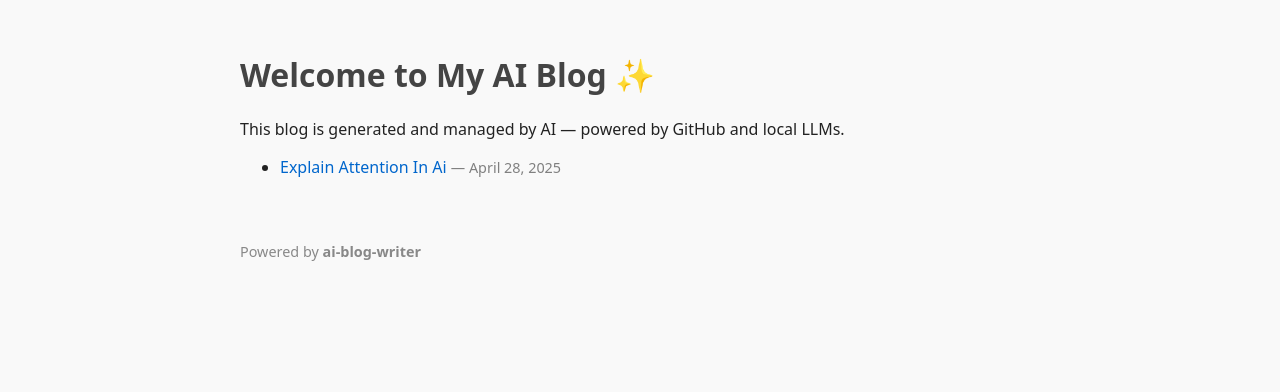
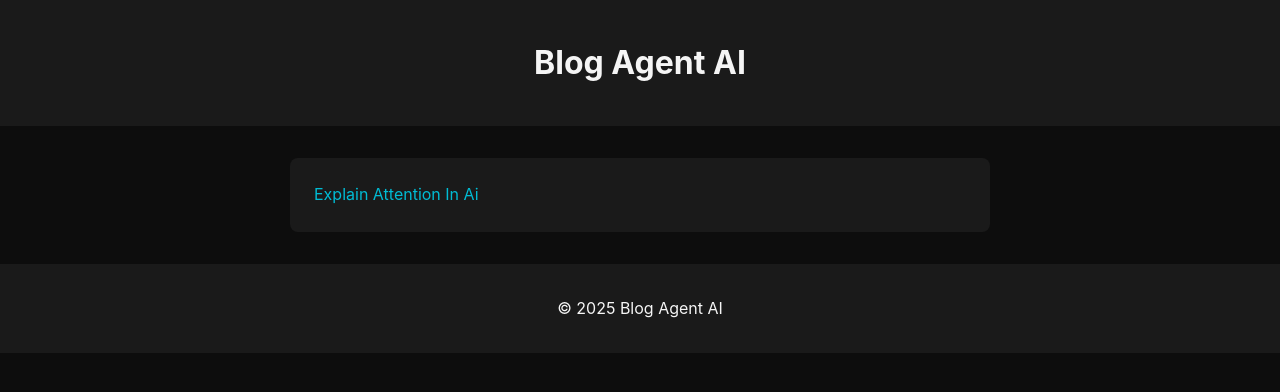
Before and after one commit to blackvirus18/ai-blog-writer-posts, a plain HTML site: page index.html in a window 1280 px wide. Drawn offline with Linux system fonts and the light colour scheme.

Commit message:
chore: updated theme to dark-list

```diff
--- a/index.html
+++ b/index.html
@@ -1,23 +1,25 @@
+<!-- dark list index -->
 <!DOCTYPE html>
 <html lang="en">
 <head>
-  <meta charset="UTF-8" />
-  <meta name="viewport" content="width=device-width, initial-scale=1.0" />
-  <title>My AI Blog</title>
-  <link rel="stylesheet" href=".theme/styles.css" />
+  <meta charset="UTF-8">
+  <title>Blog Home - Dark List</title>
+  <link rel="stylesheet" href="style.css">
 </head>
 <body>
-  <div class="container">
-    <h1>Welcome to My AI Blog ✨</h1>
-    <p>This blog is generated and managed by AI — powered by GitHub and local LLMs.</p>
-    <ul id="blog-list">
+  <header>
+    <h1>Blog Agent AI</h1>
+  </header>
+
+  <main>
+    <ul class="blog-list">
       <!-- BLOG-LIST -->
-<li><a href='posts/explain-attention-in-ai-1745842124044023000.html'>Explain Attention In Ai</a> <span style='color:gray; font-size: 0.9em;'>— April 28, 2025</span></li>
+<li><a href='posts/explain-attention-in-ai-1745842124044023000.html'>Explain Attention In Ai</a></li>
+    </ul>
+  </main>
 
-    </ul>
-    <footer>
-      <p>Powered by <strong>ai-blog-writer</strong></p>
-    </footer>
-  </div>
+  <footer>
+    <p>© 2025 Blog Agent AI</p>
+  </footer>
 </body>
 </html>
--- /dev/null
+++ b/style.css
@@ -0,0 +1,47 @@
+/* dark list styles */
+body {
+    background-color: #0d0d0d;
+    color: #f5f5f5;
+    font-family: 'Inter', sans-serif;
+    line-height: 1.6;
+    margin: 0;
+    padding: 0;
+  }
+
+  header, footer {
+    background-color: #1a1a1a;
+    padding: 1rem 2rem;
+    text-align: center;
+  }
+
+  main {
+    max-width: 700px;
+    margin: 2rem auto;
+    padding: 0 1rem;
+  }
+
+  ul.blog-list {
+    list-style: none;
+    padding: 0;
+  }
+
+  ul.blog-list li {
+    background: #1a1a1a;
+    margin-bottom: 1rem;
+    padding: 1.5rem;
+    border-radius: 8px;
+    transition: background 0.3s;
+  }
+
+  ul.blog-list li:hover {
+    background: #333333;
+  }
+
+  a {
+    color: #00bcd4;
+    text-decoration: none;
+  }
+
+  a:hover {
+    text-decoration: underline;
+  }
```
Also changed, not shown: posts/explain-attention-in-ai-1745842124044023000.html (+14 -5 lines), .theme/index.html (deleted), .theme/post_template.html (deleted), .theme/style.css (deleted), .theme/styles.css (deleted), 1 other file.
